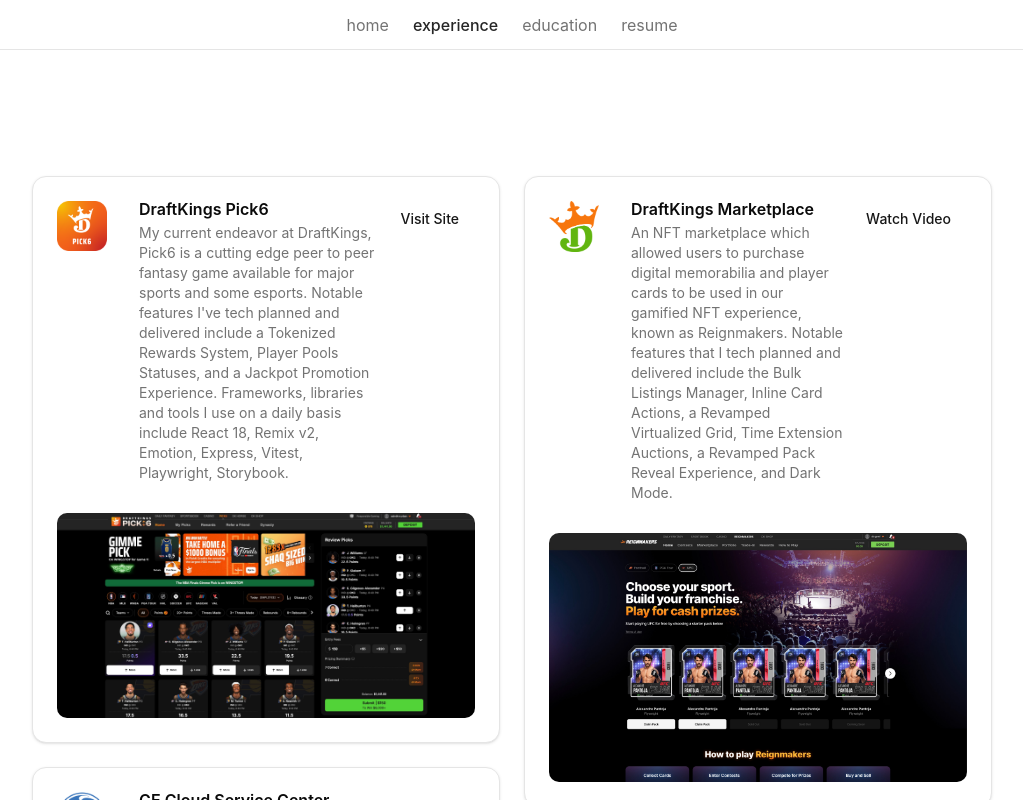
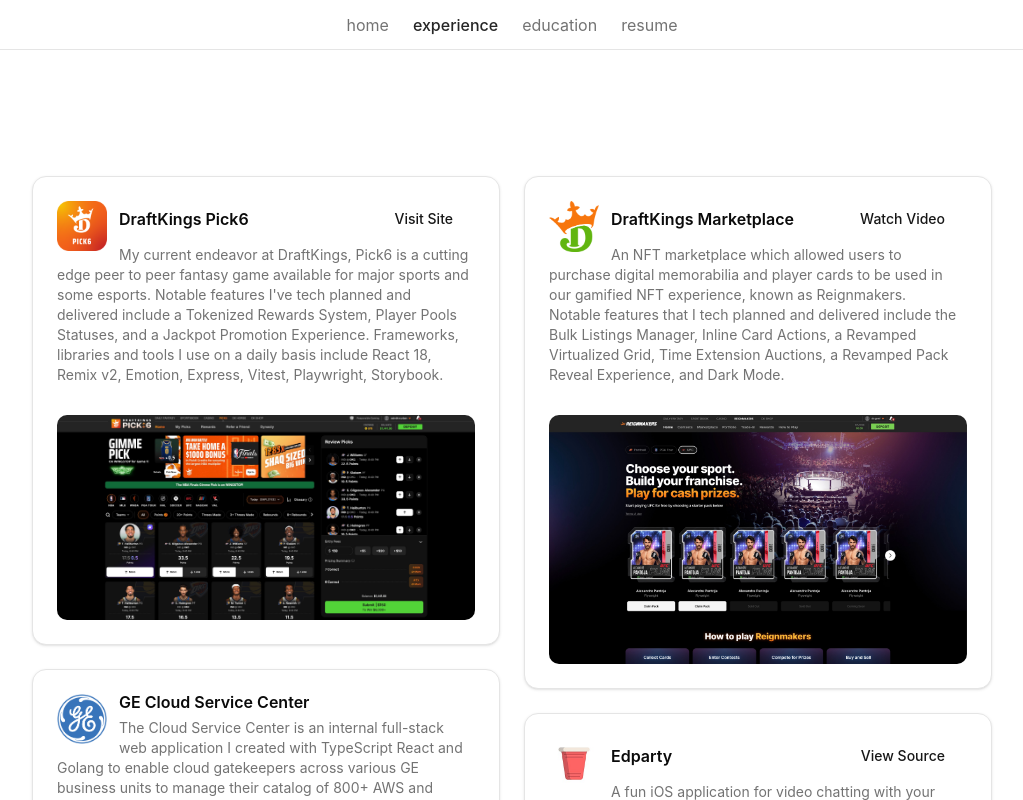
Before and after one commit to epurban/nextjs-portfolio, a Next.js app: page /experience in a window 1280 px wide. Shown: the whole page, without its empty margins (128-1151 px from the left). Built offline with nearby package versions, Linux system fonts and the light colour scheme.

Commit message:
inline images!

```diff
--- a/app/components/ProjectCard.tsx
+++ b/app/components/ProjectCard.tsx
@@ -21,22 +21,19 @@
     <motion.div whileHover="hovered" whileFocus="hovered" initial="rest" animate="rest" tabIndex={0}>
       <Card className="break-inside-avoid mb-6">
         <CardHeader>
-          <div className="flex flex-row gap-8">
-            <motion.div
-              variants={{
-                rest: { y: 0, scale: 1 },
-                hovered: { y: 5, scale: 1.2 },
-              }}
-              transition={{ duration: 0.2, ease: "easeInOut" }}
-              style={{ flex: 1, minWidth: "50px", width: "50px", height: "50px" }}
-            >
-              <Image src={logo.url} width={50} height={50} alt={logo.alt} style={{ objectFit: "contain", ...logo.style }} priority quality={100} />
-            </motion.div>
-            <div className="flex flex-col gap-1.5">
+          <span>
+            <Image
+              className="float-left mr-3"
+              src={logo.url}
+              width={50}
+              height={50}
+              alt={logo.alt}
+              style={{ objectFit: "contain", ...logo.style }}
+              priority
+              quality={100}
+            />
+            <div className="flex flex-row items-center justify-between mb-2">
               <CardTitle>{title}</CardTitle>
-              <CardDescription>{description}</CardDescription>
-            </div>
-          </div>
               {linkText && linkUrl && (
                 <CardAction>
                   <Button asChild variant="link">
@@ -46,6 +43,9 @@
                   </Button>
                 </CardAction>
               )}
+            </div>
+            <CardDescription>{description}</CardDescription>
+          </span>
         </CardHeader>
         {images.length > 0 && (
           <CardContent>
--- a/app/experience/page.tsx
+++ b/app/experience/page.tsx
@@ -25,7 +25,7 @@
   },
   {
     title: "edwardurban.com",
-    description: "An updated personal portfolio website created using React with Next.js 15, Tailwind, and Shadcn.",
+    description: "An updated personal portfolio website created using React with Next.js 15, Tailwind for styling, and Shadcn for base components.",
     logo: { url: "/you-are-here.png", alt: "You are here icon" },
     images: [],
     linkText: "View Source",
```
Lines whose indentation alone changed are shown as unchanged.
